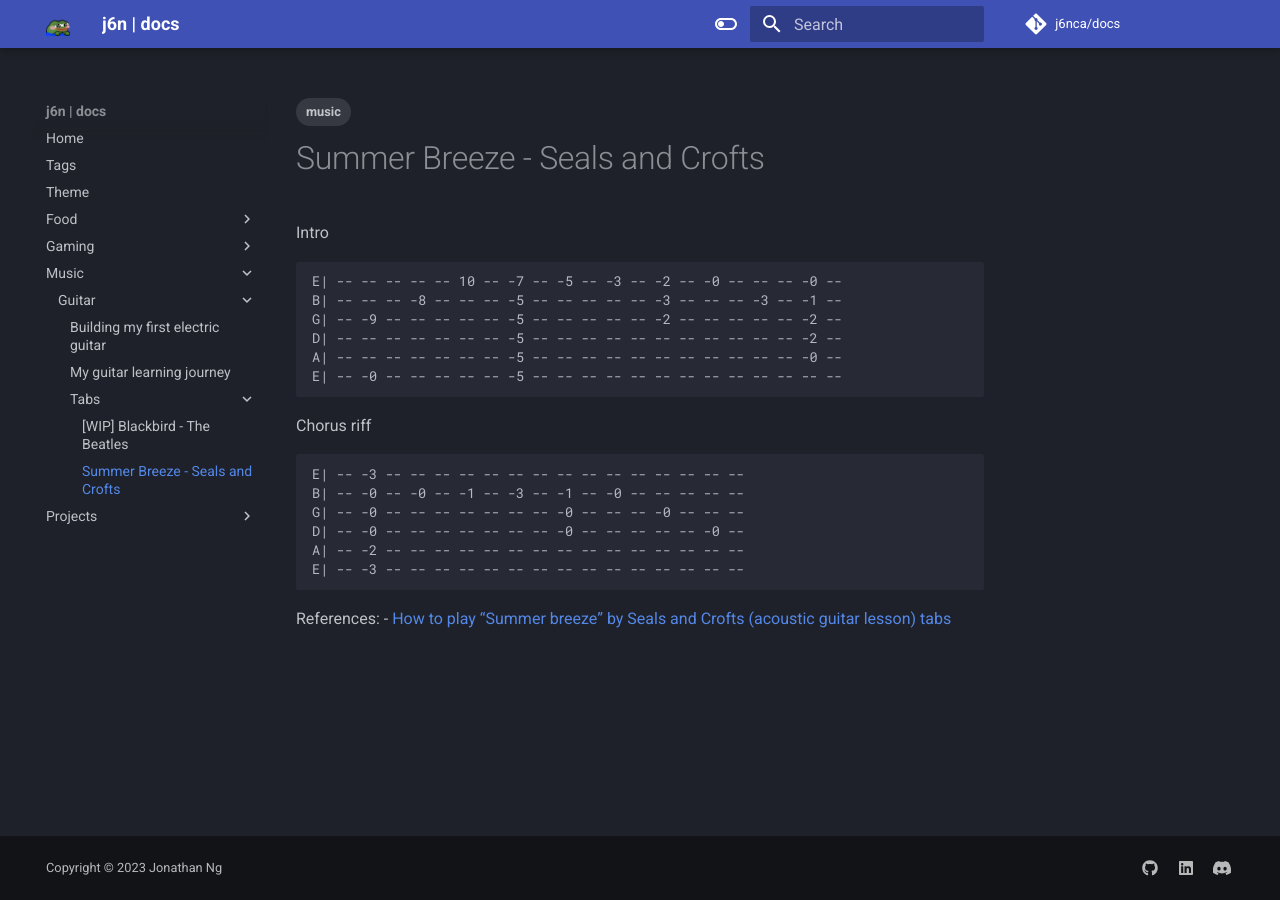
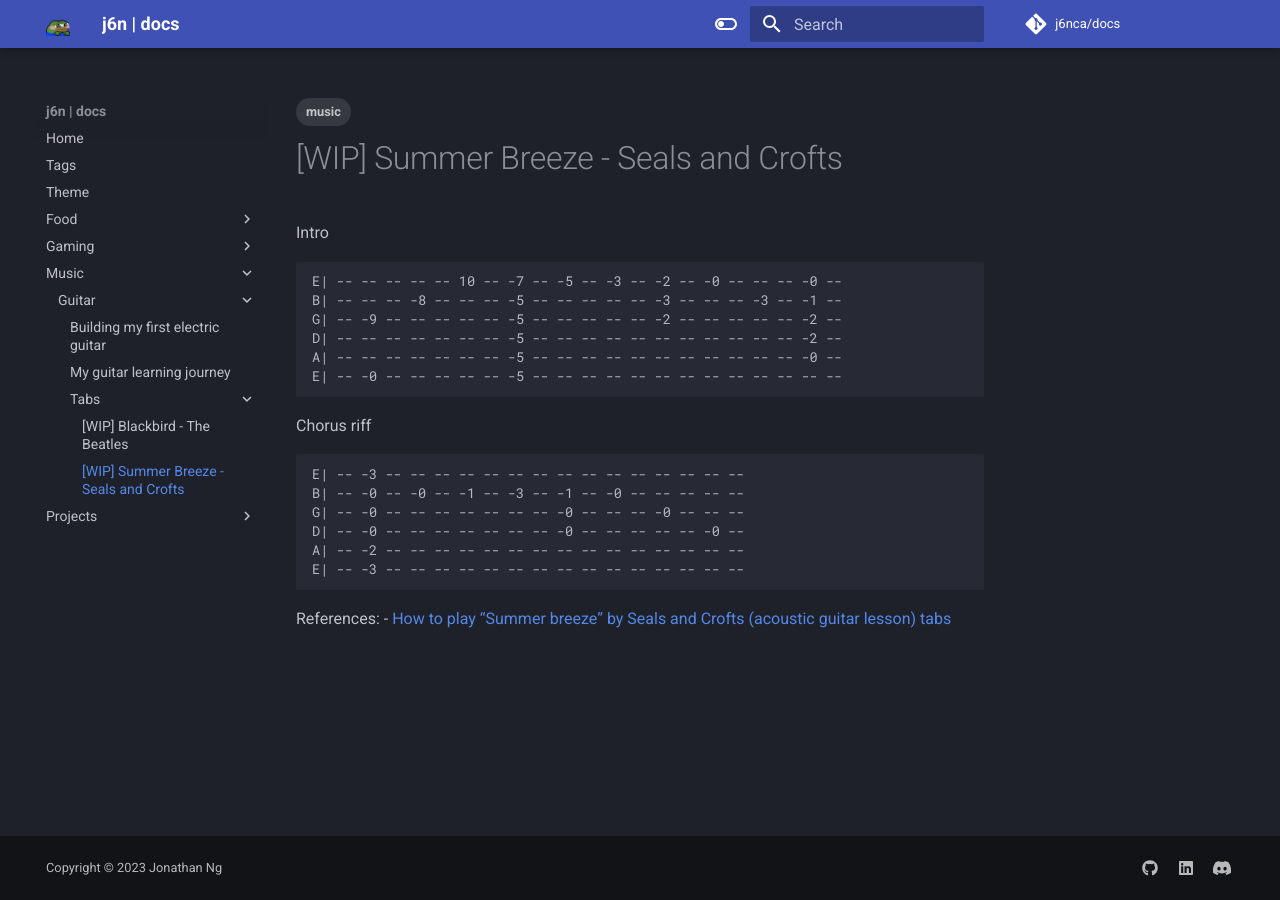
Before and after one commit to j6nca/notes, an MkDocs documentation site: the page built from docs/music/guitar/tabs/summer_breeze.md, in a window 1280 px wide. Built offline with MkDocs 1.6.1 and Material for MkDocs 9.7.7, drawn with Linux system fonts in a browser that asks for light colours; comment, search, counter and statistics services are not loaded.

Commit message:
Update summer_breeze.md

````diff
--- a/docs/music/guitar/tabs/summer_breeze.md
+++ b/docs/music/guitar/tabs/summer_breeze.md
@@ -3,7 +3,7 @@
   - music
 ---
 
-# Summer Breeze - Seals and Crofts
+# [WIP] Summer Breeze - Seals and Crofts
 
 Intro<br>
 ```
````
